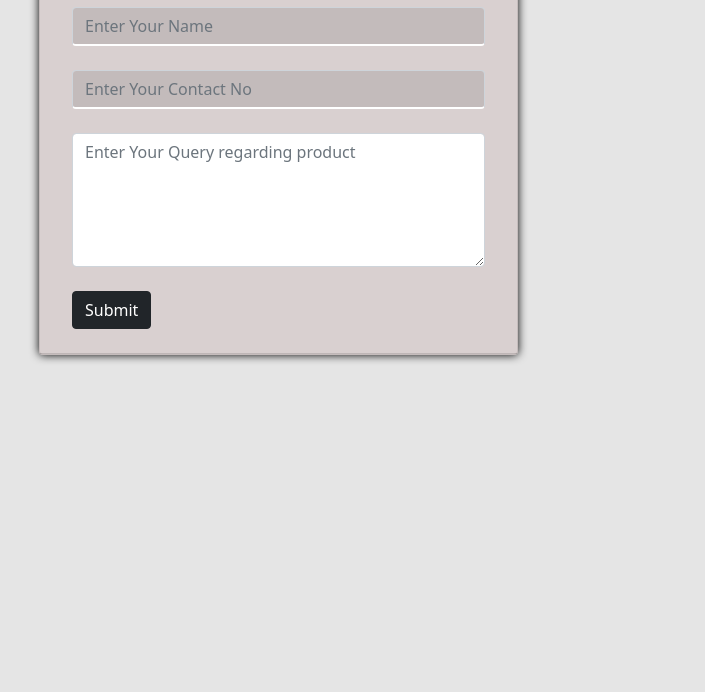
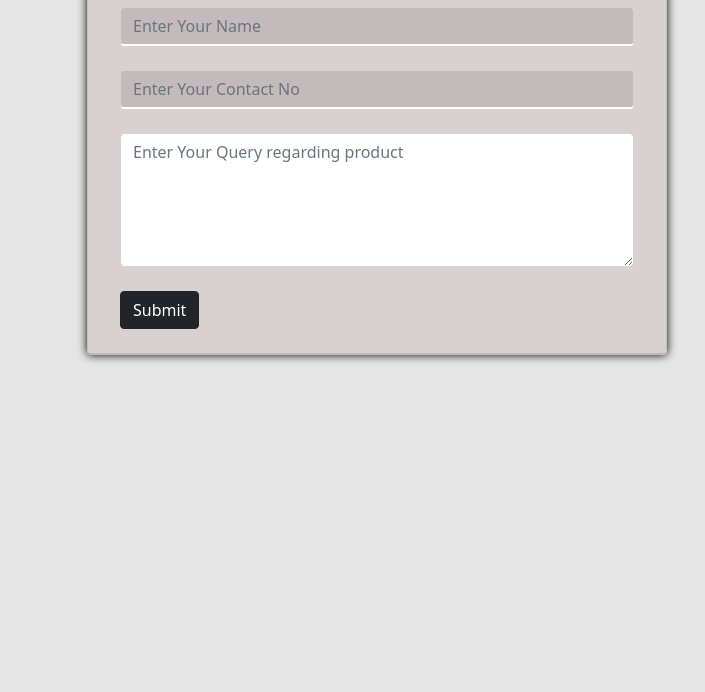
Before and after one commit to wl-ui-2021/Megha-Product-1, a plain HTML site: page Contactus.html in a window 1280 px wide. Shown: the part 108-800 px from the top of the page, without its empty margins (9-714 px from the left). Drawn offline with nearby package versions, Linux system fonts and the light colour scheme.

Commit message:
Update Contactus.html

```diff
--- a/Contactus.html
+++ b/Contactus.html
@@ -17,7 +17,7 @@
 <body>
     <section class="m-5 mx-5">
         <div class="row">
-            <div class="col-md-5">
+            <div class="col-md-6 mx-5">
                 <div class="card">
                     <div class="card-header">
                         <h3 class="text-white text-center">Contact Us</h3>
```
